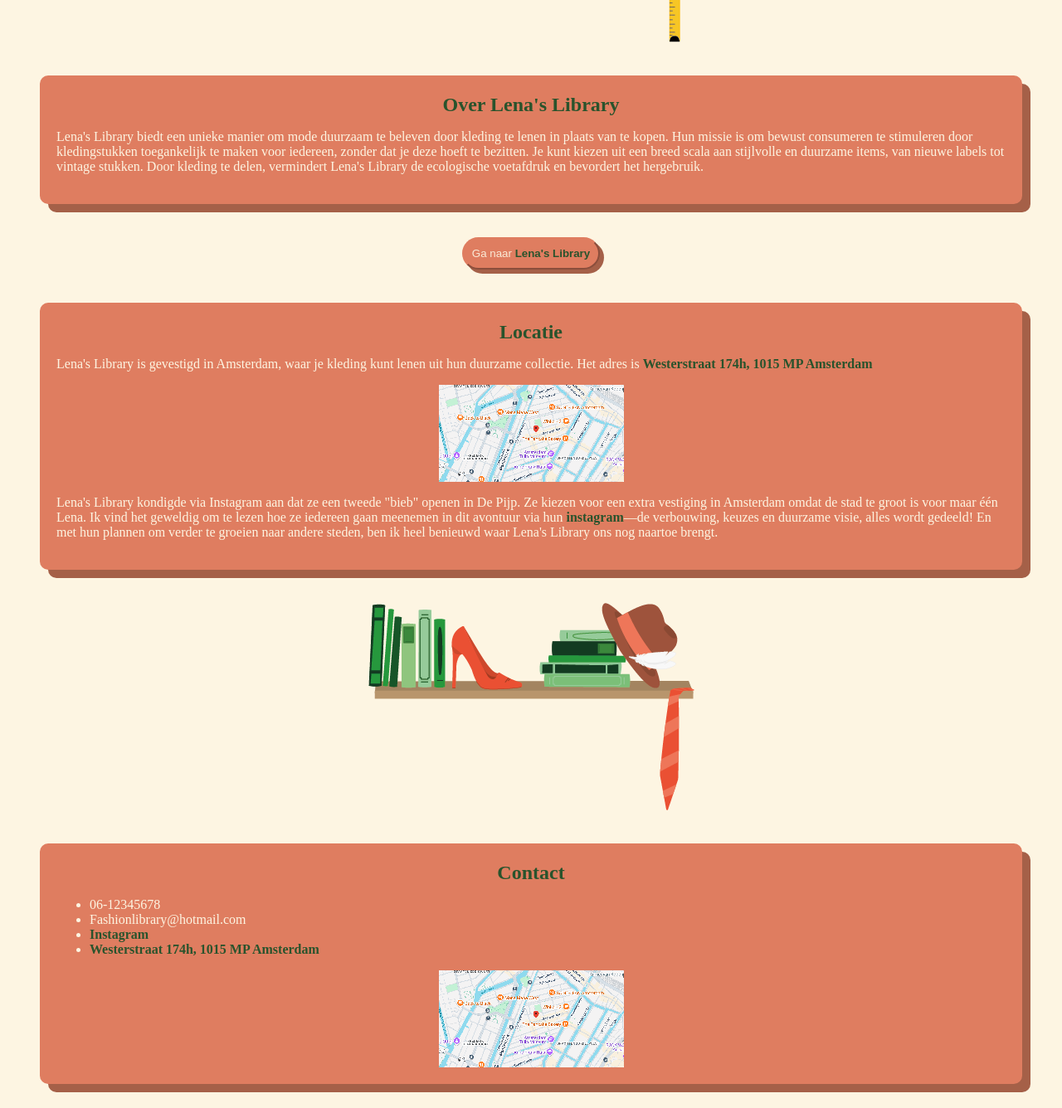
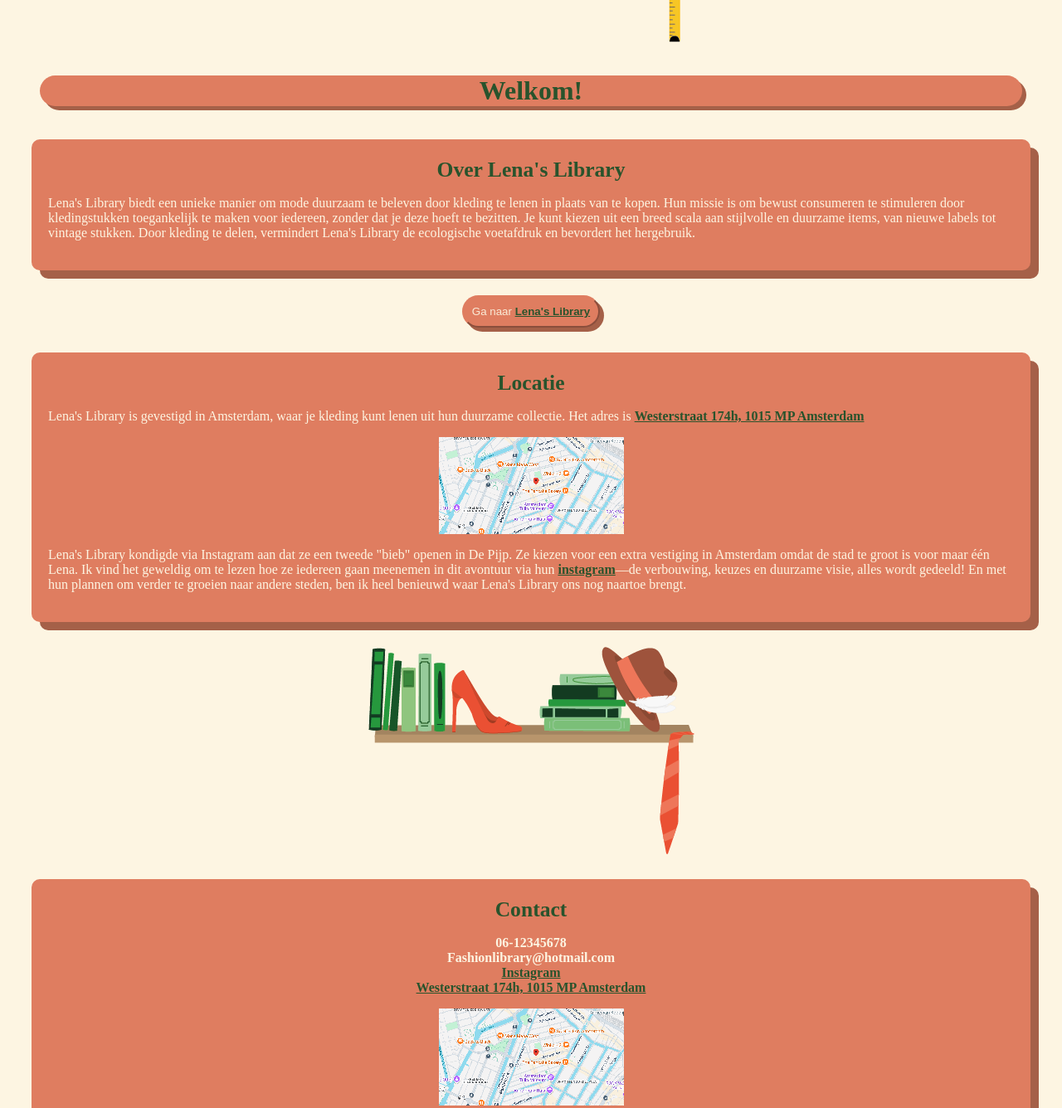
Before and after one commit to annevdzwaan/FashionLibrary, a plain HTML site: page index.html in a window 1280 px wide. Shown: the part 378-1714 px from the top of the page at 83% size. Drawn offline with Linux system fonts and the light colour scheme.

Commit message:
Add files via upload

```diff
--- a/index.html
+++ b/index.html
@@ -21,6 +21,7 @@
 </header>
 
 <main>
+    <h1>Welkom!</h1>
 <section class="vakje">
     <h2>Over Lena's Library</h2>
         <p>Lena's Library biedt een unieke manier om mode duurzaam te beleven door kleding te lenen in plaats
@@ -49,8 +50,8 @@
 <section class="vakje">
     <h2>Contact</h2>
         <ul>
-            <li>06-12345678</li>
-            <li>Fashionlibrary@hotmail.com</li>
+            <li><strong>06-12345678</strong></li>
+            <li><strong>Fashionlibrary@hotmail.com</strong></li>
             <li><strong><a href="https://www.instagram.com/lena_library/">Instagram</a></strong></li>
             <li><strong><a href="https://www.google.com/maps/dir/51.9226067,4.2545656/Westerstraat+174h,+1015+LB+Amsterdam/@52.1464706,3.9156654,9z/data=!3m1!4b1!4m9!4m8!1m1!4e1!1m5!1m1!1s0x47c609d00c29e9bf:0xbf5aa0d6545d3ec3!2m2!1d4.8820591!2d52.3783537?entry=ttu&g_ep=EgoyMDI0MTAyOS4wIKXMDSoASAFQAw%3D%3D">Westerstraat 174h, 1015 MP Amsterdam</a></strong></li>
         </ul>
--- a/styles.css
+++ b/styles.css
@@ -5,12 +5,24 @@ body{
     color: #FDF5E2;
 }
 
+p{
+    text-align: left;
+}
+
+h1{
+    color: #29532C;
+    text-align: center;
+    background-color: #DF7D60;
+    border-radius: 20px;
+    margin: 40px;
+    box-shadow: 5px 5px 0px #A56048;
+}
+
 header footer img{
     width: 378px;
 }
 
 a {
-    text-decoration: none;
     color: #29532C;
 }
 
@@ -24,14 +36,16 @@ h2{
     color: #29532C;
     text-align: center;
     margin: 2px 0;
+    font-size: 1.6em;
 }
 
 .vakje{
     background-color: #DF7D60;
     border-radius: 10px;
     padding: 20px;
-    margin: 40px;
+    margin: 30px;
     box-shadow: 10px 10px 0px #A56048;
+    text-align: center;
 }
 
 /*navigatiebalk*/
@@ -60,6 +74,7 @@ nav a{
     font-size: large;
     margin: 5px;
     white-space: nowrap;
+    text-decoration: none;
 }
 
 nav a:active {
@@ -95,6 +110,13 @@ button:active{
 
 /*hoe het werkt*/
 
+h3{
+    text-align: left;
+}
+
+ol{
+    text-align: left;
+}
 
 
 /*mijn ervaring*/
@@ -103,3 +125,8 @@ button:active{
 footer .vakje{
     margin-bottom: 100px;
 }
+
+ul {
+    list-style-type: none;
+    padding-left: 0;
+}
```
Also changed, not shown: hoehetwerkt.html (+6 -6 lines), mijnervaring.html (+10 -0 lines).
